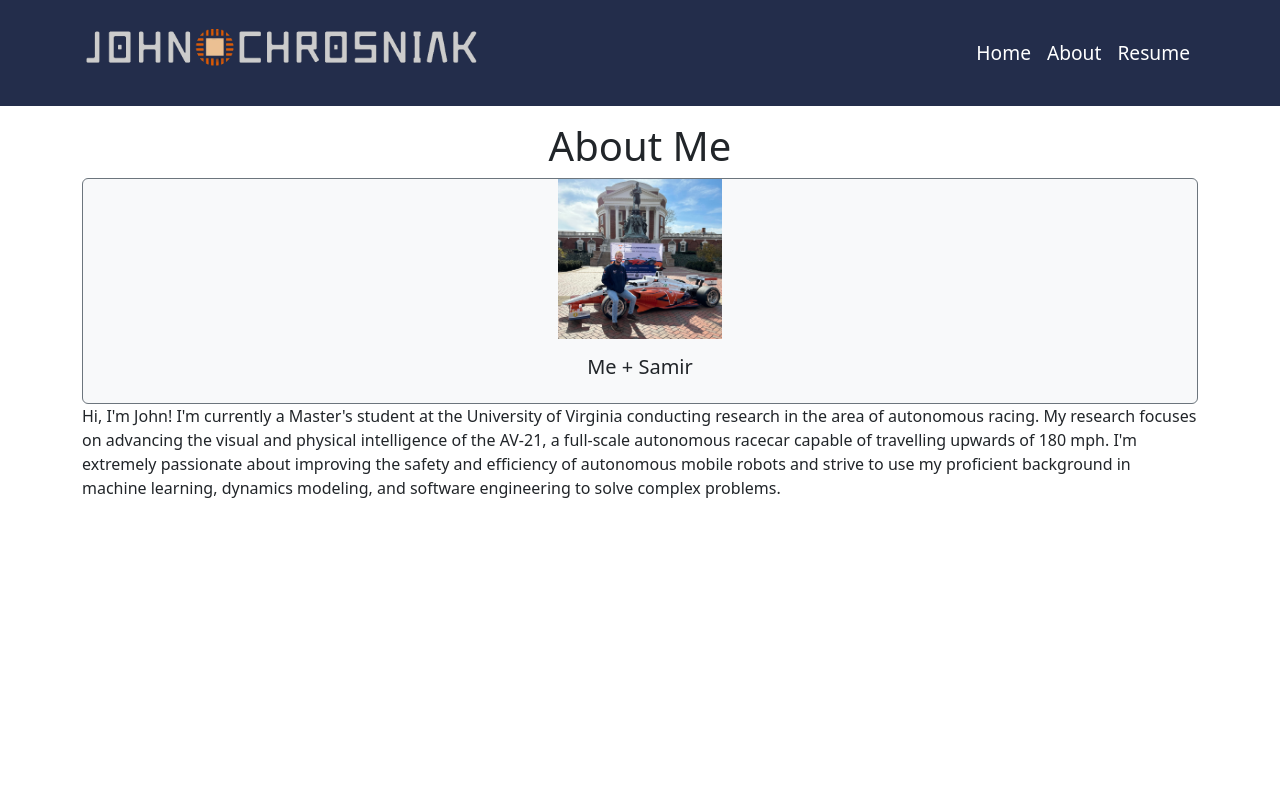
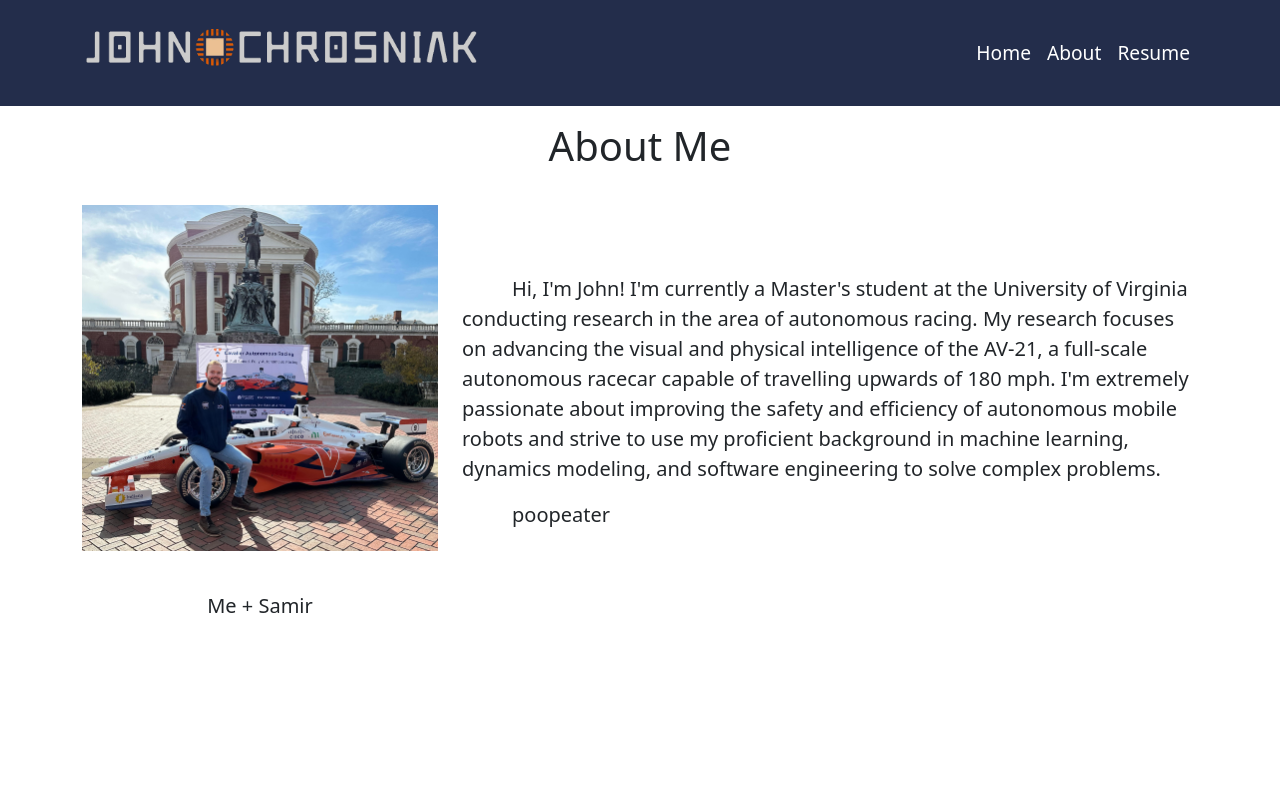
Before and after one commit to john-chrosniak/portfolio, a React (Create React App) app: page /about in a window 1280 px wide. Shown: the top 800 px of the page. Built offline with nearby package versions, Linux system fonts and the light colour scheme.

Commit message:
about formatting

```diff
--- a/src/About.js
+++ b/src/About.js
@@ -4,26 +4,32 @@ import Col from 'react-bootstrap/Col';
 import { Card } from 'react-bootstrap';
 
 import me_and_samir from './images/me_and_samir.jpg'
+import Image from 'react-bootstrap/Image';
 
 const About = () => {
     return (
         <Container className='fullScreen'>
             <h1><center>About Me</center></h1>
             <Row>
-                <Col md={12}>
-                    <Card className="text-center border border-secondary bg-light h-100">
-                        <Card.Img variant="top" src={me_and_samir}/>
+                <Col md={4}>
+                    <Card className="text-center border-0">
+                        <Card.Img variant="top" src={me_and_samir} style={{height: "25rem"}}/>
                             <Card.Body>
                                 <Card.Title className="font-weight-bold">Me + Samir</Card.Title>
                             </Card.Body>
                     </Card>
                 </Col>
-            </Row>
-            <p>Hi, I'm John! I'm currently a Master's student at the University of Virginia conducting research in the area of
+                <Col md={8} className="my-auto">
+                <p className="lead" style={{textIndent: "50px"}}>Hi, I'm John! I'm currently a Master's student at the University of Virginia conducting research in the area of
                 autonomous racing. My research focuses on advancing the visual and physical intelligence of the AV-21, a full-scale autonomous racecar
                 capable of travelling upwards of 180 mph. I'm extremely passionate about improving the safety and efficiency of autonomous mobile robots and
                 strive to use my proficient background in machine learning, dynamics modeling, and software engineering to solve complex problems.
-            </p>
+                </p>
+                <p className="lead" style={{textIndent: "50px"}}>
+                    poopeater
+                </p>
+                </Col>
+            </Row>
             <Row>
 
             </Row>
--- a/src/ProjectList.js
+++ b/src/ProjectList.js
@@ -32,7 +32,7 @@ const ProjectList = () => {
                     </p>
                 <Row>
                     <Col md={6}>
-                        <Card className="text-center m-1 border-1">
+                        <Card className="text-center m-1 border-1 bg-light">
                             <Card.Link href={"https://github.com/linklab-uva/deep-dynamics"} style={{textDecoration: 'none', color: 'black'}}>
                                 <Row>
                                     <video muted loop onMouseOver={event => event.target.play()} onMouseOut={event => {event.target.currentTime=0; event.target.pause()}}>
@@ -51,7 +51,7 @@ const ProjectList = () => {
                         </Card>
                     </Col>
                     <Col md={6}>
-                        <Card className="text-center m-1 border-1">
+                        <Card className="text-center m-1 border-1 bg-light">
                             <Card.Link href={"https://autonomousracing.dev/"} style={{textDecoration: 'none', color: 'black'}}>
                                 <Row>
                                     <video muted loop onMouseOver={event => event.target.play()} onMouseOut={event => {event.target.currentTime=0; event.target.pause()}}>
@@ -72,7 +72,7 @@ const ProjectList = () => {
                 </Row>
                 <Row>
                     <Col md={6}>
-                        <Card className="text-center m-1 border-1">
+                        <Card className="text-center m-1 border-1 bg-light">
                         <Card.Link href={"https://github.com/linklab-uva/deepracing-state-estimation"} style={{textDecoration: 'none', color: 'black'}}>
                             <Row>
                                 <video muted loop onMouseOver={event => event.target.play()} onMouseOut={event => {event.target.currentTime=0; event.target.pause()}}>
@@ -91,7 +91,7 @@ const ProjectList = () => {
                         </Card>
                     </Col>
                     <Col md={6}>
-                        <Card className="text-center m-1 border-1">
+                        <Card className="text-center m-1 border-1 bg-light">
                         <Card.Link href={"https://github.com/linklab-uva/rosbag2nuscenes"} style={{textDecoration: 'none', color: 'black'}}>
                             <Row>
                                 <video muted loop onMouseOver={event => event.target.play()} onMouseOut={event => {event.target.currentTime=0; event.target.pause()}}>
```
